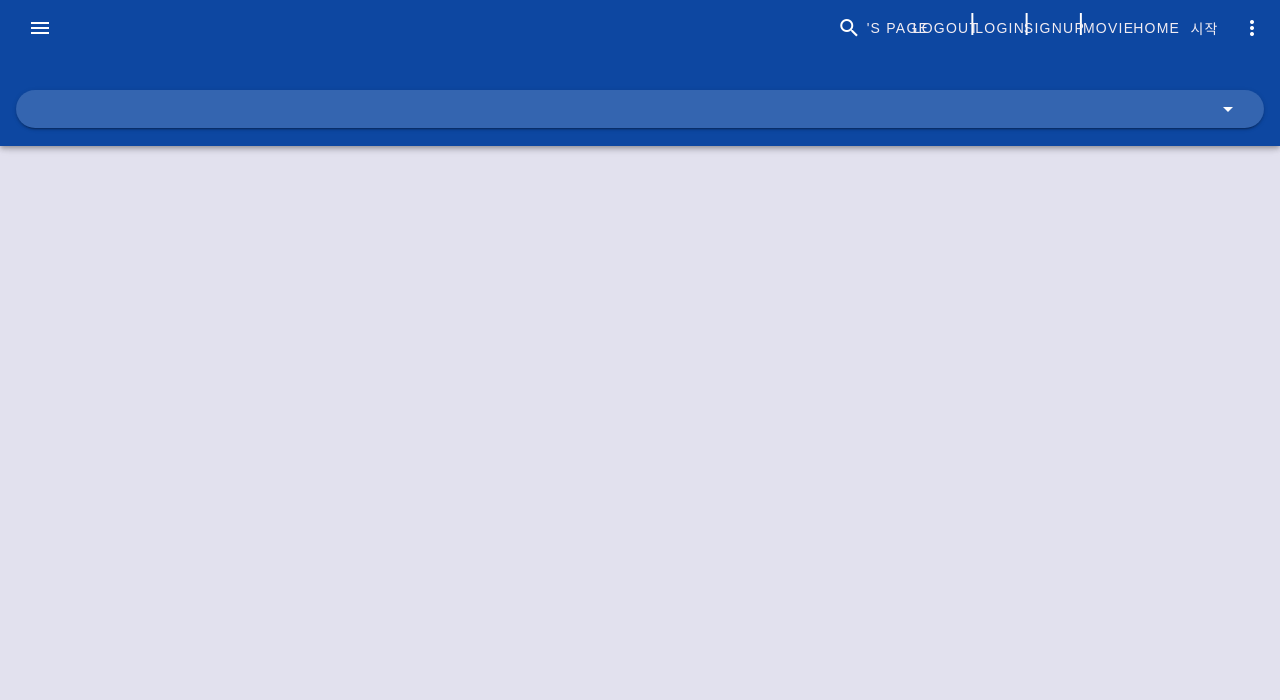
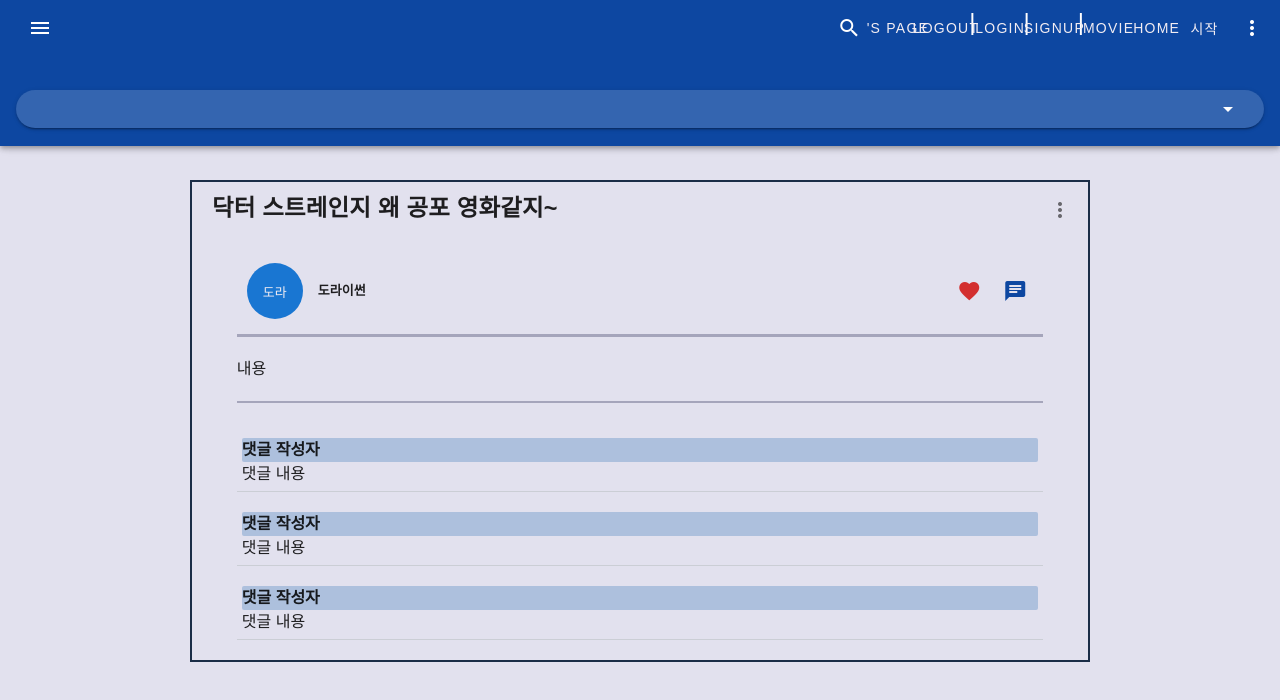
Before and after one commit to CodeAlpacat/FinalPJT-moviePJT-, a Vue app in the folder final_pjt_front/pixaffy/: page /article in a window 1280 px wide. Shown: the top 700 px of the page. Built offline with nearby package versions, Linux system fonts and the light colour scheme; a web font is replaced by a local one; what vue-animejs, vue-carousel-3d would draw is missing.

Commit message:
JH_Update: article detail add

```diff
--- a/final_pjt_front/pixaffy/src/router/index.js
+++ b/final_pjt_front/pixaffy/src/router/index.js
@@ -8,6 +8,7 @@ import LoginView from '../views/LoginView.vue'
 import LogoutView from '../views/LogoutView.vue'
 import CommunityView from '../views/CommunityView.vue'
 import ProfileView from '../views/ProfileView.vue'
+import ArticleDetailView from '../views/ArticleDetailView.vue'
 
 
 Vue.use(VueRouter)
@@ -52,7 +53,13 @@ const routes = [
     path: '/profile/:username',
     name: 'profile',
     component: ProfileView
-  }
+  },
+  {
+    // path: '/article/:article_pk',
+    path: '/article/',
+    name: 'article',
+    component: ArticleDetailView
+  },
 ]
 
 const router = new VueRouter({
--- /dev/null
+++ b/final_pjt_front/pixaffy/src/views/ArticleDetailView.vue
@@ -0,0 +1,161 @@
+<template>
+  <div>
+    <div class="article-frame">
+        <div class="title">
+          <div>
+            <h3>닥터 스트레인지 왜 공포 영화같지~</h3>
+          </div>
+          <div>
+            <v-menu
+              bottom
+              left
+            >
+              <template v-slot:activator="{ on, attrs }">
+                <v-btn
+                  icon
+                  v-bind="attrs"
+                  v-on="on"
+                >
+                  <v-icon>mdi-dots-vertical</v-icon>
+                </v-btn>
+              </template>
+              <v-list>
+                <v-list-item>
+                  <v-list-item-title>
+                    게시글 수정
+                  </v-list-item-title>
+                </v-list-item>
+                <v-list-item>
+                  <v-list-item-title>
+                    게시글 삭제
+                  </v-list-item-title>
+                </v-list-item>
+              </v-list>
+            </v-menu>
+          </div>
+        </div>
+      <!-- 부제목, username과 좋아요, 댓글버튼 들어감 -->
+      <div class="subtitle">
+        <div style="display: flex; align-items: center;">
+          <div class="subtitle-item">
+            <v-avatar
+              color="primary"
+              size="56"
+            >도라</v-avatar>
+          </div>
+          <div style="margin-left:10px">
+            <h4>도라이썬</h4>
+          </div>
+        </div>
+        <div style="display: flex; align-items: center;">
+          <div class="subtitle-item">
+            <v-btn
+              icon
+              :color="true ? 'red darken-2' : 'grey'"
+            >
+              <v-icon>mdi-heart</v-icon>
+            </v-btn>
+          </div>
+          <div class="subtitle-item">
+            <v-btn
+              icon
+              color="blue darken-4"
+            >
+              <v-icon>mdi-message-text</v-icon>
+            </v-btn>
+          </div>
+        </div>
+      </div>
+      <!-- 내용,  -->
+      <div class="content">
+        내용
+      </div>
+      <div class="comments">
+        <div>
+          <div>
+            댓글 작성자
+          </div>
+          댓글 내용
+        </div>
+        <div>
+          <div>
+            댓글 작성자
+          </div>
+          댓글 내용
+        </div>
+        <div>
+          <div>
+            댓글 작성자
+          </div>
+          댓글 내용
+        </div>
+      </div>
+    </div>
+  </div>
+
+</template>
+
+<script>
+export default {
+  name: 'ArticleDetailView',
+  data: () => ({
+    }),
+}
+</script>
+
+<style>
+  @import url(//fonts.googleapis.com/earlyaccess/jejogothic.css);
+  .article-frame {
+    font-family: 'Jeju Gothic', sans-serif;
+    margin: 50px auto;
+    width: 900px;
+    border: 2px solid rgb(27, 45, 71)
+  }
+  .title {
+    font-family: 'Jeju Gothic', sans-serif;
+    display: flex;
+    margin-bottom: 30px;
+    padding-top: 10px;
+    padding-left: 20px;
+    padding-right: 10px;
+    justify-content: space-between;
+  }
+  .subtitle {
+    font-family: 'Jeju Gothic', sans-serif;
+    width: 90%;
+    margin: 0 auto 20px;
+    font-size: small;
+    display: flex;
+    justify-content: space-between;
+    padding: 5px 5px 15px;
+    border-bottom: 3px solid rgb(165, 165, 187);
+  }
+  .subtitle-item {
+    font-family: 'Jeju Gothic', sans-serif;
+    margin: 0 5px;
+  }
+  .article-frame .subtitle .subtitle-item{
+    font-family: 'Jeju Gothic', sans-serif;
+    color: rgb(242, 237, 243);
+  }
+  .content {
+    width: 90%;
+    margin: 20px 5% 30px;
+    padding-bottom: 20px;
+    border-bottom: 2px solid rgb(165, 165, 187);
+  }
+  .comments {
+    width: 90%;
+    margin: 0 5% 20px;
+  }
+  .comments > div {
+    border-bottom: 1px solid rgb(203,206,213);
+    margin-top: 15px;
+    padding: 5px;
+  }
+  .comments > div > div {
+    background-color: rgb(173,192,221);
+    font-weight: bold;
+    border-radius: 2px;
+  }
+</style>
```
Also changed, not shown: 1 other file (tests, documents, lock files or other folders).
